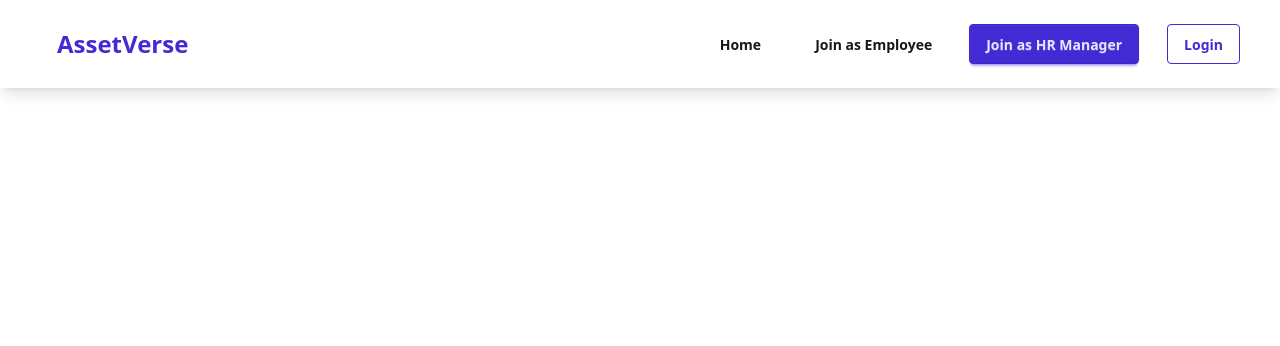
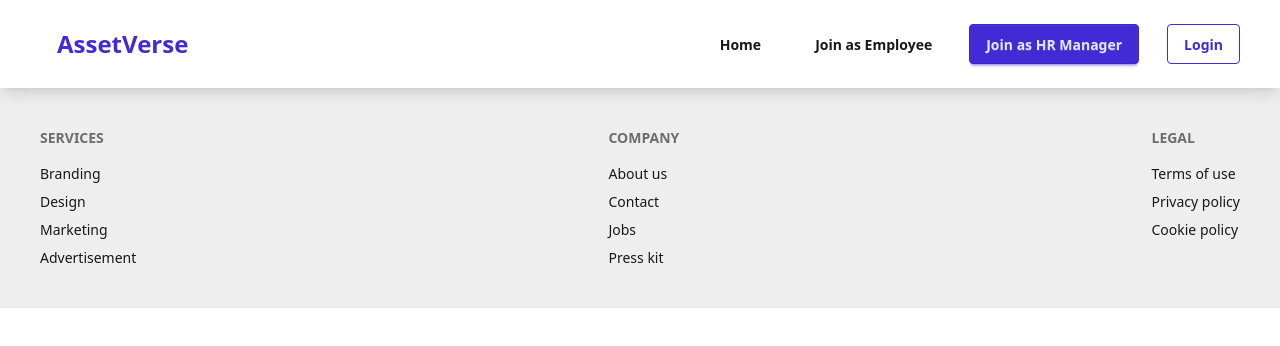
Before and after one commit to imtiaz-al-kabir/AssetVerse-client, a React (Vite) app: page / in a window 1280 px wide. Shown: the top 346 px of the page. Built offline with nearby package versions, Linux system fonts and the light colour scheme.

Commit message:
footer created

```diff
--- /dev/null
+++ b/src/components/Footer/Footer.jsx
@@ -0,0 +1,30 @@
+const Footer = () => {
+  return (
+    <footer className=" flex justify-between p-10 bg-base-300 text-base-content">
+      <div className="footer flex justify-between container mx-auto">
+        <div>
+          <span className="footer-title">Services</span>
+          <a className="link link-hover">Branding</a>
+          <a className="link link-hover">Design</a>
+          <a className="link link-hover">Marketing</a>
+          <a className="link link-hover">Advertisement</a>
+        </div>
+        <div>
+          <span className="footer-title">Company</span>
+          <a className="link link-hover">About us</a>
+          <a className="link link-hover">Contact</a>
+          <a className="link link-hover">Jobs</a>
+          <a className="link link-hover">Press kit</a>
+        </div>
+        <div>
+          <span className="footer-title">Legal</span>
+          <a className="link link-hover">Terms of use</a>
+          <a className="link link-hover">Privacy policy</a>
+          <a className="link link-hover">Cookie policy</a>
+        </div>
+      </div>
+    </footer>
+  );
+};
+
+export default Footer;
--- a/src/layouts/HomeLayout.jsx
+++ b/src/layouts/HomeLayout.jsx
@@ -1,14 +1,15 @@
-import React from 'react';
 import { Outlet } from "react-router";
+import Footer from "../components/Footer/Footer";
 import Navbar from "../components/Navbar/Navbar";
 
 const HomeLayout = () => {
-    return (
-        <div>
-            <Navbar/>
-            <Outlet/>
-        </div>
-    );
+  return (
+    <div>
+      <Navbar />
+      <Outlet />
+      <Footer />
+    </div>
+  );
 };
 
 export default HomeLayout;
```
Also changed, not shown: src/pages/Home/Home.jsx (added).
